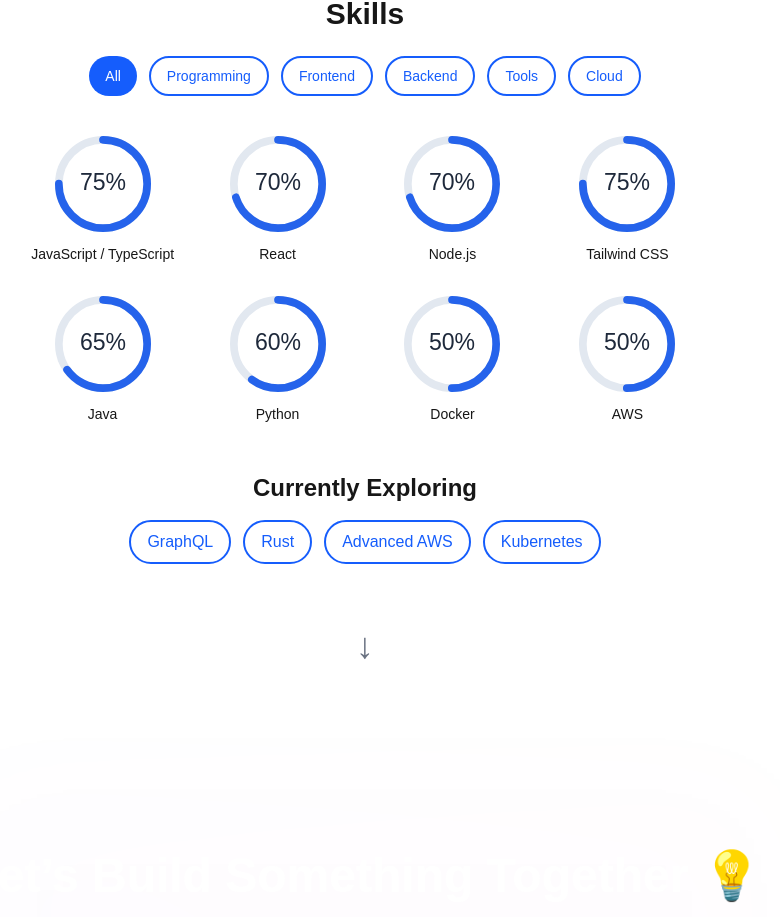
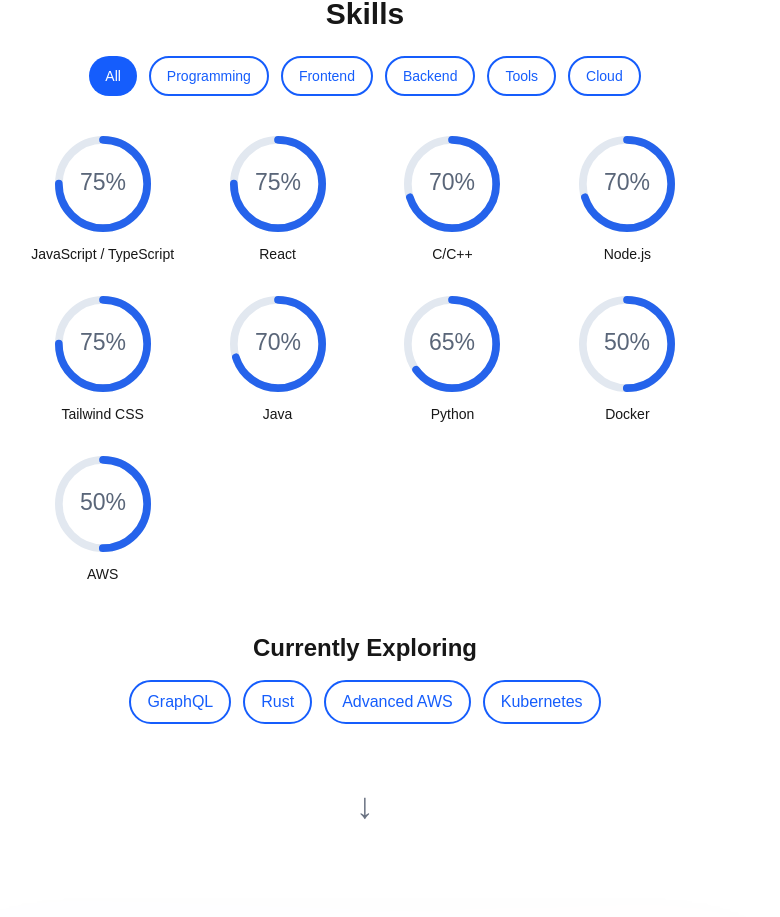
Before and after one commit to jeffGodonou/web-resume, a Next.js app: page / in a window 1280 px wide. Shown: the part 4472-5389 px from the top of the page, without its empty margins (275-1055 px from the left). Built offline with nearby package versions, Linux system fonts and the light colour scheme.

Commit message:
Skills addition

```diff
--- a/src/app/components/Skills.js
+++ b/src/app/components/Skills.js
@@ -9,11 +9,12 @@
 
 const skills = [
   { name: "JavaScript / TypeScript", category: "Programming", level: 75 },
-  { name: "React", category: "Frontend", level: 70 },
+  { name: "React", category: "Frontend", level: 75 },
+  { name: "C/C++", category: "Programming", level: 70 },
   { name: "Node.js", category: "Backend", level: 70 },
   { name: "Tailwind CSS", category: "Frontend", level: 75 },
-  { name: "Java", category: "Programming", level: 65 },
-  { name: "Python", category: "Programming", level: 60 },
+  { name: "Java", category: "Programming", level: 70 },
+  { name: "Python", category: "Programming", level: 65 },
   { name: "Docker", category: "Tools", level: 50 },
   { name: "AWS", category: "Cloud", level: 50 },
 ];
@@ -74,7 +75,7 @@
                 text={`${skill.level}%`}
                 styles={buildStyles({
                   pathColor: "#2563eb",
-                  textColor: "#1e293b",
+                  textColor: "#5a6679ff",
                   trailColor: "#e2e8f0",
                   textSize: "1.5rem",
                 })}
```
